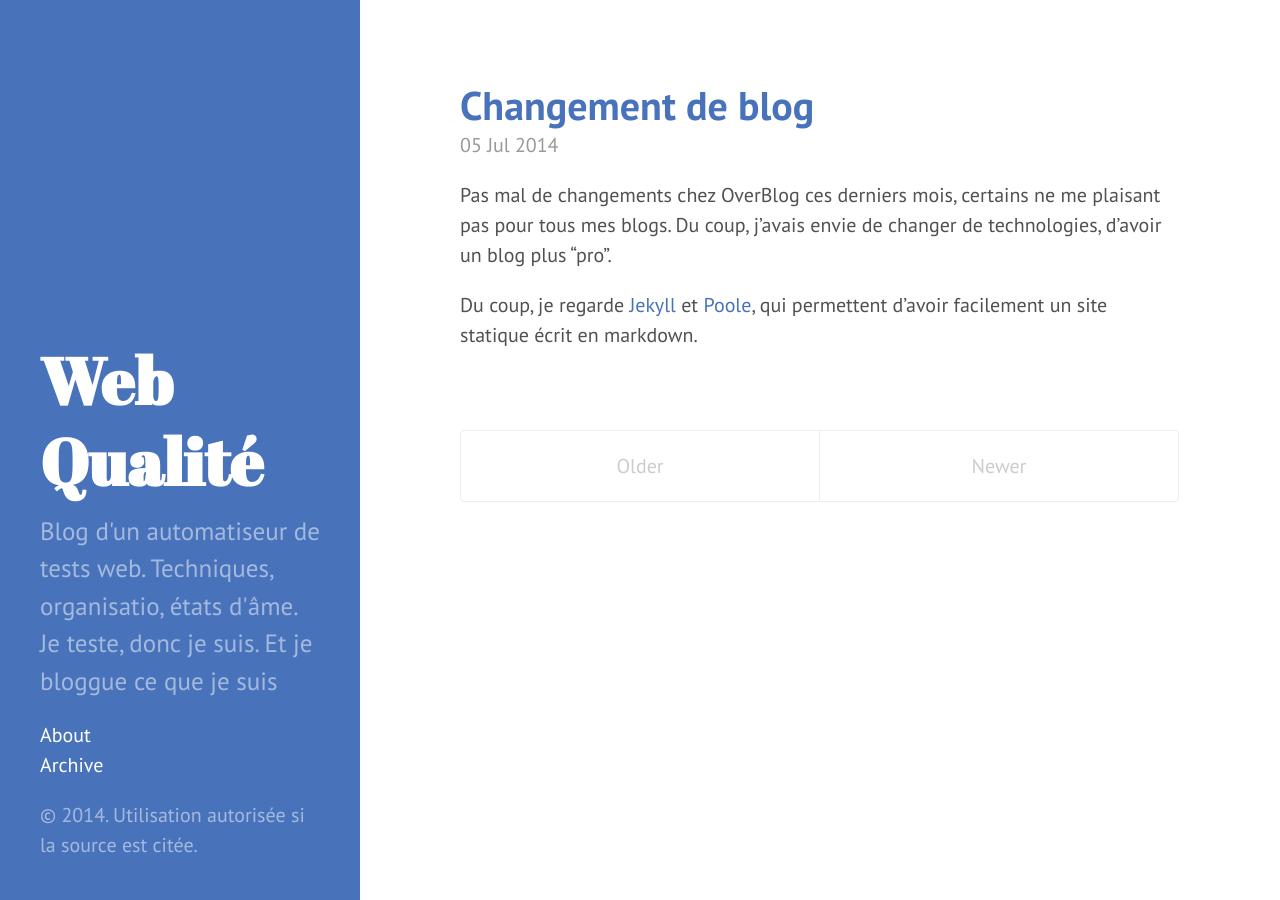
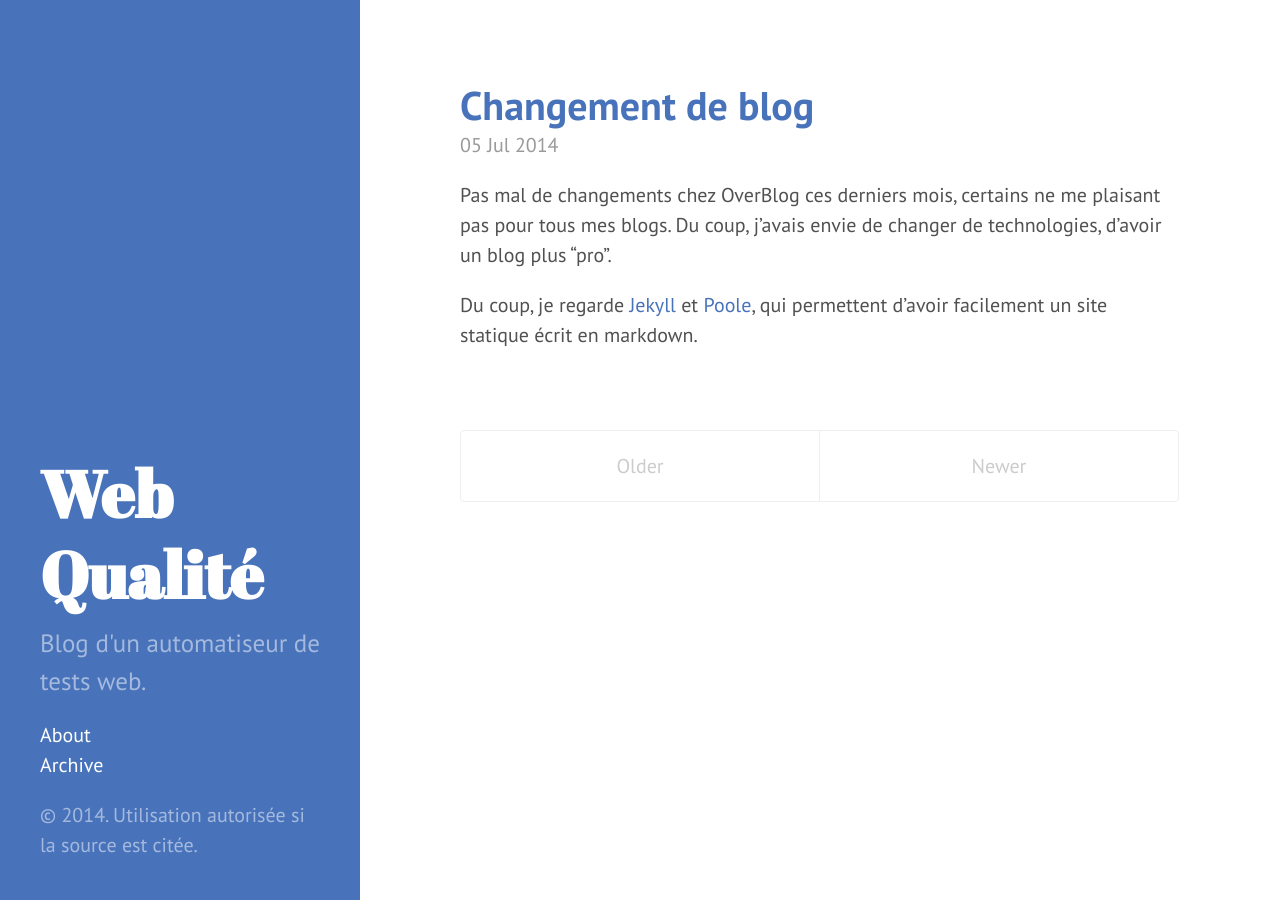
Before and after one commit to fabrice31/blog, a Jekyll site: the page built from index.html, in a window 1280 px wide. Built offline with Jekyll 4.4.1, drawn with Linux system fonts in a browser that asks for light colours; Markdown is read by kramdown in place of the engine named in the settings; the list of posts is cut into pages by our own code.

Commit message:
Change description

```diff
--- a/_config.yml
+++ b/_config.yml
@@ -7,8 +7,8 @@ permalink:        pretty
 
 # Setup
 title:            Web Qualité
-tagline:          Journal d'un testeur
-description:      Blog d'un automatiseur de tests web. Techniques, organisatio, états d'âme. Je teste, donc je suis. Et je bloggue ce que je suis
+tagline:          Je teste, donc je suis
+description:      Blog d'un automatiseur de tests web.
 url:              http://fabrice31.github.io/blog/
 paginate:         3
 baseurl:          /blog/
```
